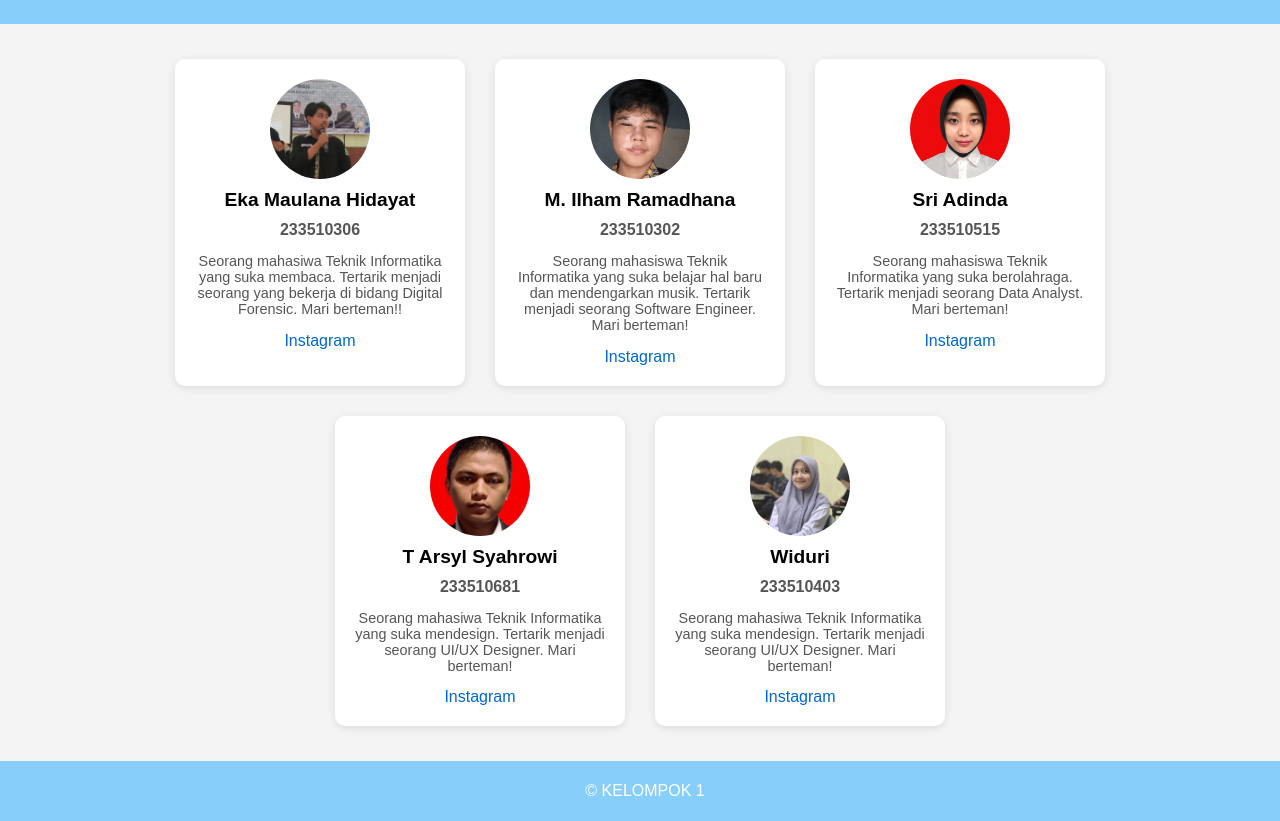
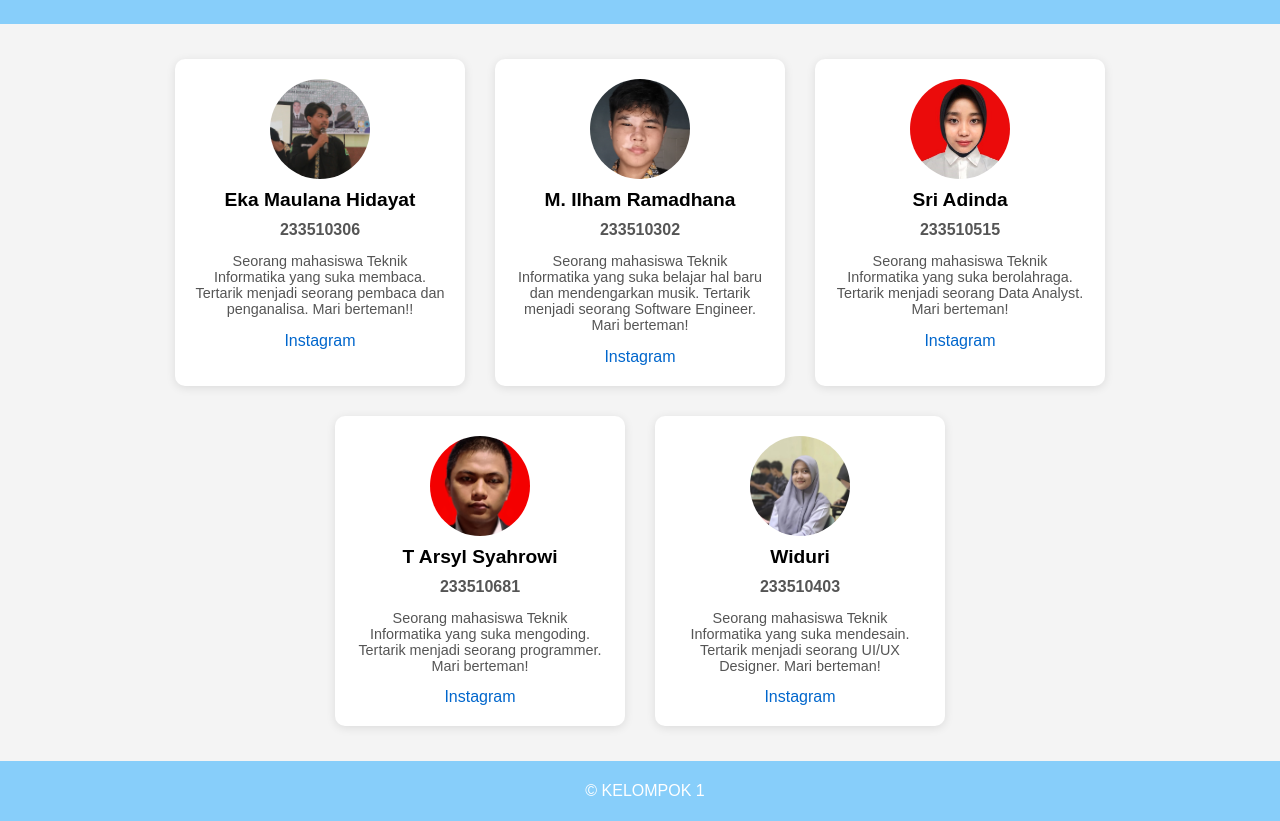
Before and after one commit to iphamm/KELOMPOK-1, a plain HTML site: page index.html in a window 1280 px wide. Shown: the part 66-887 px from the top of the page. Drawn offline with Linux system fonts and the light colour scheme.

Commit message:
TUGAS 1 PEMWEB

```diff
--- a/index.html
+++ b/index.html
@@ -34,6 +34,7 @@
             padding: 20px;
             box-shadow: 0 2px 10px rgba(0, 0, 0, 0.1);
             width: 250px;
+            max-width: 250px;
             text-align: center;
         }
         .profile-image {
@@ -87,8 +88,8 @@
             <div class="profile-image" style="background-image: url('assets/eka.jpg');"></div>
             <h2>Eka Maulana Hidayat</h2>
             <h3>233510306</h3>
-            <p>Seorang mahasiwa Teknik Informatika yang suka membaca.
-                Tertarik menjadi seorang yang bekerja di bidang Digital Forensic. Mari berteman!!</p>
+            <p>Seorang mahasiswa Teknik Informatika yang suka membaca.
+                Tertarik menjadi seorang pembaca dan penganalisa. Mari berteman!!</p>
             <a href="https://instagram.com/ekamaulana09_/">Instagram</a>
         </div>
 
@@ -117,9 +118,9 @@
             <div class="profile-image" style="background-image: url('assets/arsyl.jpg');"></div>
             <h2>T Arsyl Syahrowi</h2>
             <h3>233510681</h3>
-            <p>Seorang mahasiwa Teknik Informatika yang suka mendesign.
-                Tertarik menjadi seorang UI/UX Designer. Mari berteman!</p>
-            <a href="https://www.instagram.com/arsil_syah/">Instagram</a>
+            <p>Seorang mahasiswa Teknik Informatika yang suka mengoding.
+                Tertarik menjadi seorang programmer. Mari berteman!</p>
+            <a href="https://instagram.com/arsil_syah/">Instagram</a>
         </div>
 
         <!-- Profile 5 -->
@@ -127,13 +128,23 @@
             <div class="profile-image" style="background-image: url('assets/widuri.jpg');"></div>
             <h2>Widuri</h2>
             <h3>233510403</h3>
-            <p>Seorang mahasiwa Teknik Informatika yang suka mendesign.
+            <p>Seorang mahasiswa Teknik Informatika yang suka mendesain.
                 Tertarik menjadi seorang UI/UX Designer. Mari berteman!</p>
             <a href="https://instagram.com/joe_one.tea/">Instagram</a>
         </div>
     </div>
+
     <footer>
         <p> &copy; KELOMPOK 1</p>
     </footer>
+
 </body>
 </html>
+
+
+<!-- KELOMPOK 1
+1. EKA MAULANA HIDAYAT
+2. M. ILHAM RAMADHANA
+3. SRI ADINDA
+4. T ARSYL SYAHROWI
+5. WIDURI  -->
```
